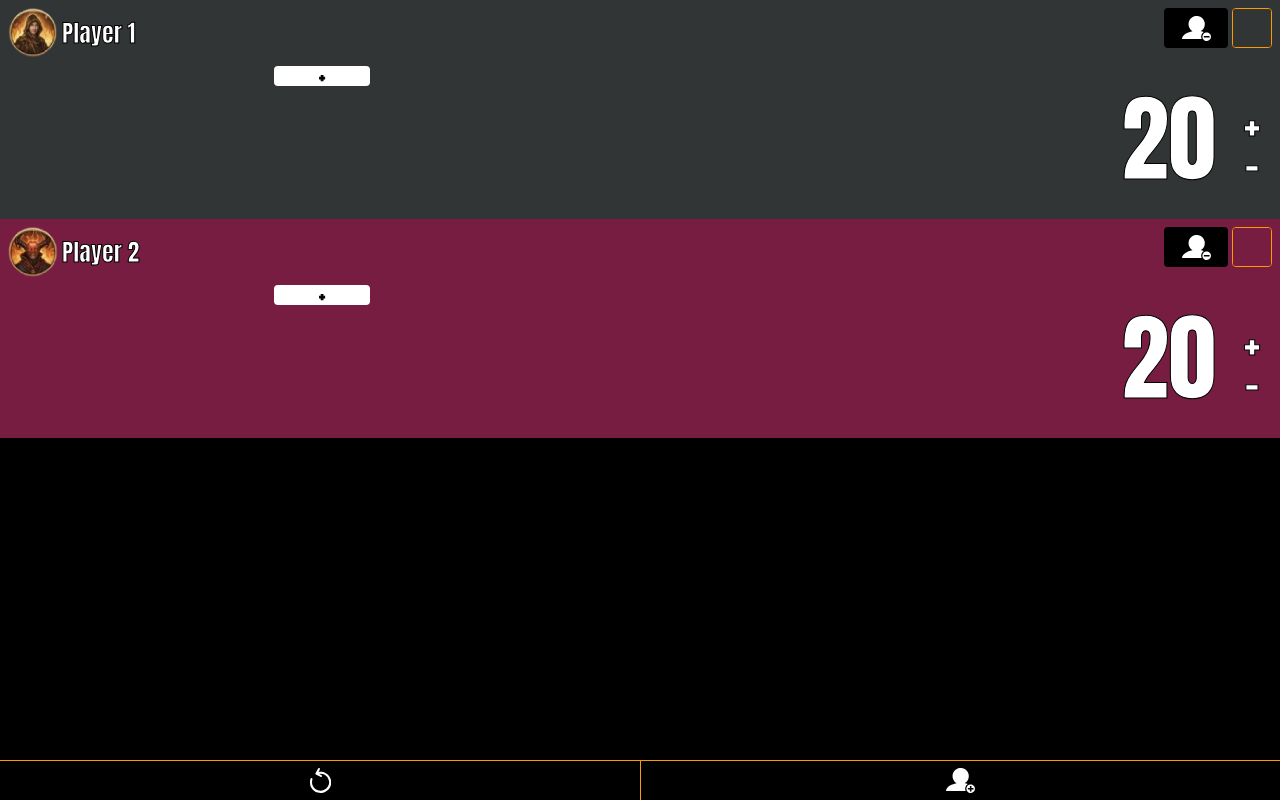
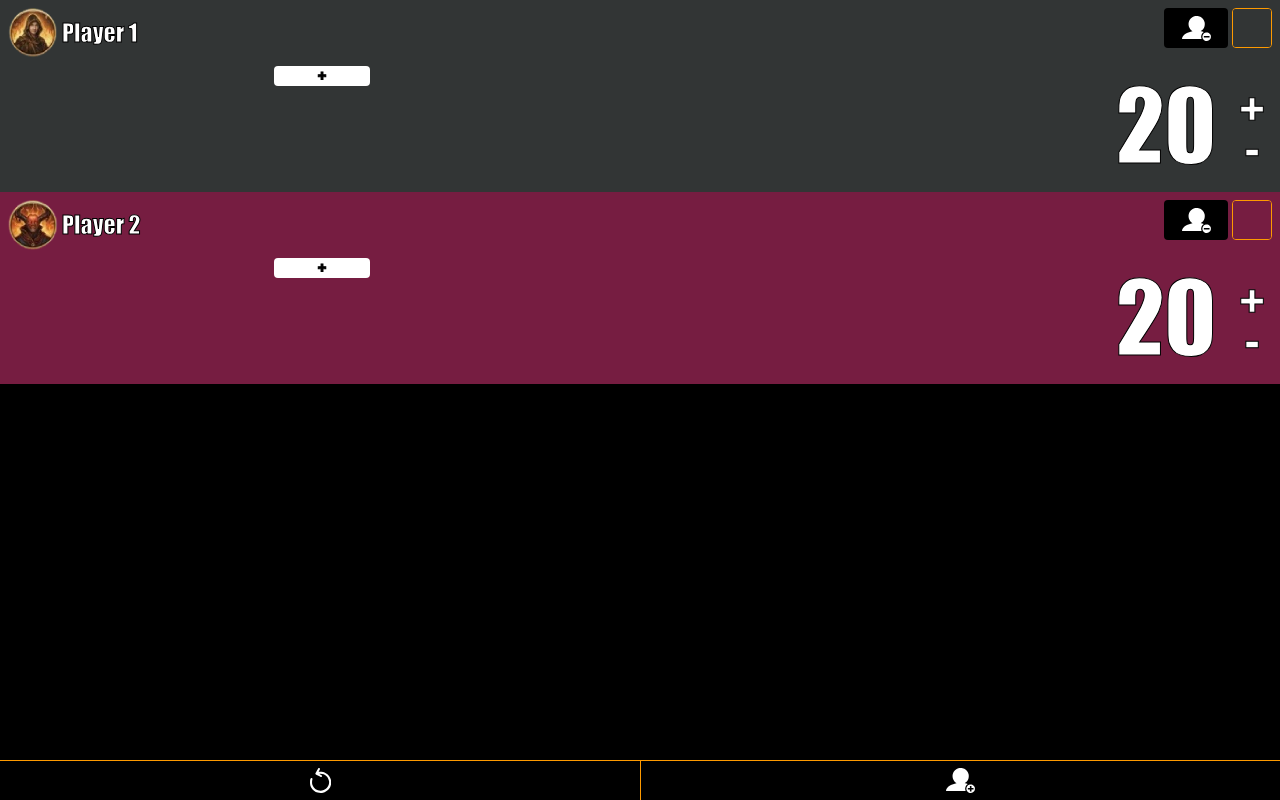
Before and after one commit to andre-rosatto/mtg-tracker, a React (Vite) app: page / in a window 1280 px wide. Built offline with nearby package versions, Linux system fonts and the light colour scheme.

Commit message:
font added

```diff
--- a/src/index.css
+++ b/src/index.css
@@ -1,4 +1,9 @@
 @import "tailwindcss";
+
+@font-face {
+  font-family: "Impact";
+  src: url("./assets/impact.woff2") format("woff2");
+}
 
 body {
   font-family: Impact, Haettenschweiler, 'Arial Narrow Bold', sans-serif;
```
Also changed, not shown: src/assets/impact.woff2 (added).
